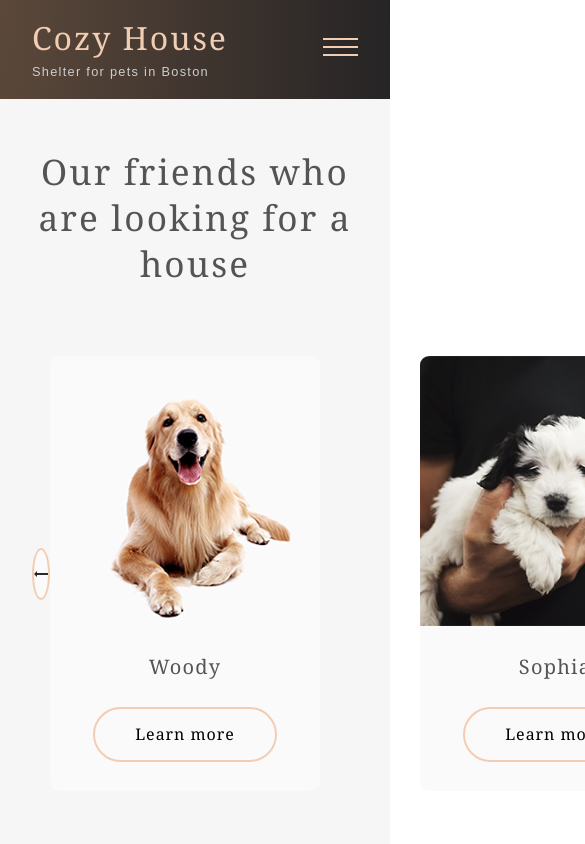
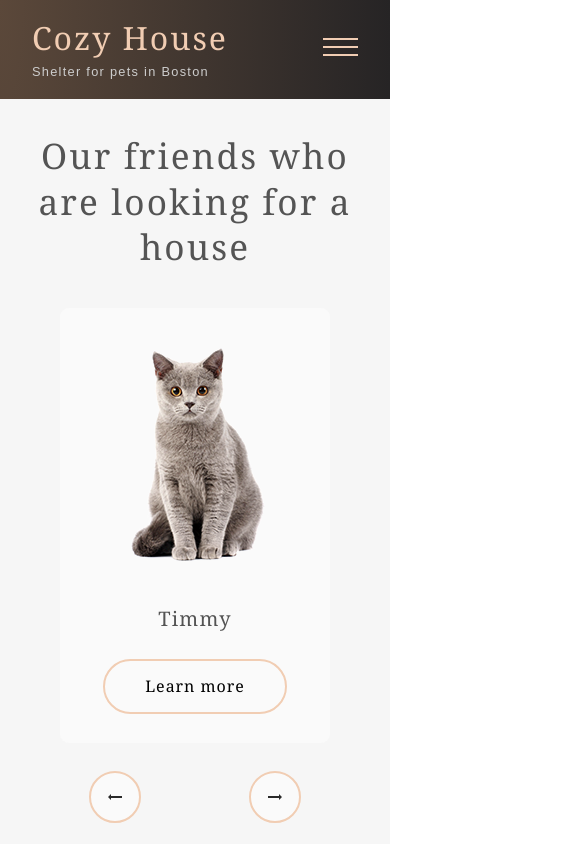
Before and after one commit to MiLee777/shelter, a React (Create React App) app: page /pets in a window 390 px wide. Shown: the top 844 px of the page, 585 px wide, since content can reach past the window. Built offline with nearby package versions, Linux system fonts and the light colour scheme.

Commit message:
feat: add responsive disign in ur pets page

```diff
--- a/src/App.css
+++ b/src/App.css
@@ -100,6 +100,7 @@ button {
     top: 2rem;
     right: 2rem;
     cursor: pointer;
+    z-index: 1;
   }
 
   .header__bar {
@@ -127,6 +128,7 @@ button {
     box-shadow: 0 -1px 4px #F1CDB3;
     border-radius: 0 0 1.5rem 1.5rem;
     transition: 0.7s;
+    z-index: 1;
   }
 
   .show {
@@ -322,16 +324,15 @@ h1 {
 }
 
 /* OUR PETS */
-
 .pets {
-  height: 100%;
+  min-height: 100%;
   background-color: var(--background-body-grey);
 }
 
 .pets__container,
 .help__container {
-  padding-top: 50px;
-  height: 100%;
+  padding-top: 3.12rem;
+  min-height: 100%;
   display: flex;
   flex-direction: column;
   align-items: center;
@@ -348,7 +349,7 @@ h1 {
 
 .pets__slider {
   width: 100%;
-  margin-top: 70px;
+  margin-top: 4.37rem;
   align-items: center;
   justify-content: space-between;
 }
@@ -358,13 +359,12 @@ h1 {
 }
 
 .pets__box {
-  height: 435px;
+  height: 27.19rem;
   background-color: #FAFAFA;
   border-radius: 9px;
   display: flex;
   flex-direction: column;
   align-items: center;
-  transition-duration: 0.5s;
   cursor: pointer;
 }
 
@@ -381,7 +381,7 @@ h1 {
 }
 
 .pet__info {
-  height: 165px;
+  height: 10.31rem;
   display: flex;
   flex-direction: column;
   justify-content: space-evenly;
@@ -390,8 +390,8 @@ h1 {
 
 .pets__name {
   font-family: var(--font-Georgia);
-  font-size: 20px;
-  line-height: 23px;
+  font-size: 1.25rem;
+  line-height: 1.44rem;
   letter-spacing: 0.06em;
   color: var(--text-color-grey);
 }
@@ -423,18 +423,31 @@ h1 {
 }
 
 /*=============== BREAKPOINTS ===============*/
-/* For large devices */
-@media all and (max-width: 1030px) {
+/* For medium devices */
+@media all and (max-width: 560px) {
+  .pets__container {
+    padding-top: 2.12rem;
+  }
+  .pets__slider {
+    margin-top: 2.37rem;
+    position: relative;
+    justify-content: center;
+  }
 
-}
+  .pets__slider-btn {
+    position: absolute;
+    bottom: -5rem;
+  }
 
-/* For medium devices */
-@media all and (max-width: 780px) {
+  .pets__slider-btn1 {
+    margin-right: 10rem;
+  }
 
-}
+  .pets__slider-btn2 {
+    margin-left: 10rem;
+  }
 
-/* For small devices */
-@media all and (max-width: 360px) {
+
 
 }
 
--- a/src/components/main/OurPets.js
+++ b/src/components/main/OurPets.js
@@ -1,4 +1,4 @@
-import { useState } from 'react';
+import { useEffect, useState } from 'react';
 import { Modal  } from '../../modal/Modal';
 import { Content } from '../../modal/Content';
 import { Pets } from '../../data.pets';
@@ -6,70 +6,111 @@ import ArrowLeft from '../../assets/image/icons/arrow-left.svg';
 import ArrowRight from '../../assets/image/icons/arrow-right.svg';
 
 export function OurPets() {
-  const [ isOpen, setIsOpen ] = useState(false);
-  const [ selectedPet, setSelectedPet ] = useState(null)
+  const [isOpen, setIsOpen] = useState(false);
+  const [selectedPet, setSelectedPet] = useState(null);
+  const [numCards, setNumCards] = useState(3);
 
   const openInfo = (id) => {
-    let info = Pets.find(pet => pet.id === id);
+    let info = Pets.find((pet) => pet.id === id);
     setSelectedPet(info);
     setIsOpen(true);
-  }
+  };
 
-  const generateRandomCards = (prevCards) => {
+  const generateRandomCards = (numCards) => {
     const newCards = [];
-    while(newCards.length < 3) {
+    while (newCards.length < numCards) {
       const randomCard = Math.floor(Math.random() * Pets.length);
-      if(!prevCards.includes(randomCard) && !newCards.includes(randomCard)) {
+      if (!newCards.includes(randomCard)) {
         newCards.push(randomCard);
       }
     }
     return newCards;
+  };
+
+  const [cards, setCards] = useState(generateRandomCards(numCards));
+
+  useEffect(() => {
+    const handleResize = () => {
+      if(window.innerWidth > 1230) {
+        setNumCards(3);
       }
 
-  const [cards, setCards] = useState(generateRandomCards([]));
+      if (window.innerWidth <= 1230) {
+        setNumCards(2);
+      }
+
+      if (window.innerWidth <= 900) {
+        setNumCards(1);
+      }
+    };
+
+    handleResize();
+    window.addEventListener('resize', handleResize);
+
+    setCards(generateRandomCards(numCards));
+
+    return () => {
+      window.removeEventListener('resize', handleResize);
+    };
+  }, [numCards]);
 
   const handleLeftClick = () => {
-      setCards(generateRandomCards(cards));
-    }
+    setCards(generateRandomCards(numCards));
+  };
 
   const handleRightClick = () => {
-      setCards(generateRandomCards(cards));
-    }
+    setCards(generateRandomCards(numCards));
+  };
 
-  return <div className='pets'>
+  return (
+    <div className='pets'>
       <div className='container pets__container'>
-      <h2 className='title pets__title'>Our friends who <br/> are looking for a house</h2>
+        <h2 className='title pets__title'>
+          Our friends who <br /> are looking for a house
+        </h2>
         <div className='pets__slider'>
-      <button onClick={ handleLeftClick } className='pets__slider-btn pets__box-btn'><img src={ ArrowLeft } alt='Arrow' /></button>
+          <button
+            onClick={handleLeftClick}
+            className='pets__slider-btn pets__box-btn pets__slider-btn1'
+          >
+            <img src={ArrowLeft} alt='Arrow' />
+          </button>
 
           <div className='pets__content'>
             {cards.map((cardsIndex) => {
-        const pet = Pets[cardsIndex]
+              const pet = Pets[cardsIndex];
               const { id, name, image } = pet;
 
               return (
-              <div className='pets__box' key={ cardsIndex }>
-                <img src={ image } alt='Pet' />
+                <div className='pets__box' key={cardsIndex}>
+                  <img src={image} alt='Pet' />
                   <div className='pet__info'>
-                  <p className='pets__name'>{ name }</p>
-                  <button className='btn pets__box-btn' onClick={() => openInfo(id)}>Learn more</button>
+                    <p className='pets__name'>{name}</p>
+                    <button
+                      className='btn pets__box-btn'
+                      onClick={() => openInfo(id)}
+                    >
+                      Learn more
+                    </button>
 
-                  {isOpen &&
-                  <Modal setIsOpen={ setIsOpen }>
-                    <Content setIsOpen={ setIsOpen } pet={ selectedPet } />
+                    {isOpen && (
+                      <Modal setIsOpen={setIsOpen}>
+                        <Content setIsOpen={setIsOpen} pet={selectedPet} />
                       </Modal>
-                  }
-
+                    )}
                   </div>
                 </div>
-          )
+              );
             })}
           </div>
-
-
-      <button onClick={ handleRightClick } className='pets__slider-btn pets__box-btn'><img src={ ArrowRight } alt='Arrow' /></button>
-      </div>
-
+          <button
+            onClick={handleRightClick}
+            className='pets__slider-btn pets__box-btn pets__slider-btn2'
+          >
+            <img src={ArrowRight} alt='Arrow' />
+          </button>
         </div>
       </div>
+    </div>
+  );
 }
--- a/src/modal/Modal.css
+++ b/src/modal/Modal.css
@@ -23,13 +23,13 @@
 }
 
 .modal__content {
-  padding: 50px;
+  padding: 3.12rem;
   width: 100%;
   background-color: #FFFFFF;
   border-radius: 9px;
   display: flex;
   align-items: center;
-  column-gap: 50px;
+  column-gap: 3.12rem;
 }
 
 .modal__img img {
@@ -48,21 +48,21 @@
 
 .modal__title {
   font-weight: 400;
-  font-size: 32px;
+  font-size: 2rem;
   line-height: 130%;
   letter-spacing: 0.06em;
 }
 
 .modal__subtitle {
-  margin-top: 10px;
+  margin-top: 0.62rem;
   font-weight: 400;
-  font-size: 23px;
+  font-size: 1.44rem;
   line-height: 130%;
   letter-spacing: 0.06em;
 }
 
 .modal__text {
-  margin-top: 30px;
+  margin-top: 1.87rem;
   letter-spacing: 0.06em;
 }
 
@@ -88,3 +88,41 @@
 .modal__btn:hover {
   scale: 1.1;
 }
+
+/*=============== BREAKPOINTS ===============*/
+/* For large devices */
+@media all and (max-width: 1440px) {
+  .modal__container {
+    width: 65%;
+    height: 50%;
+  }
+}
+
+@media all and (max-width: 1275px) {
+  .modal__container {
+    width: 70%;
+    height: 50%;
+  }
+}
+
+@media all and (max-width: 1120px) {
+  .modal__img {
+    display: none;
+  }
+}
+
+/* For medium devices */
+@media all and (max-width: 545px) {
+  .modal__container {
+    width: 70%;
+    height: 60%;
+  }
+}
+
+/* For small devices */
+@media all and (max-width: 450px) {
+  .modal__container {
+    width: 70%;
+    height: 70%;
+  }
+}
```
Lines whose indentation alone changed are shown as unchanged.
